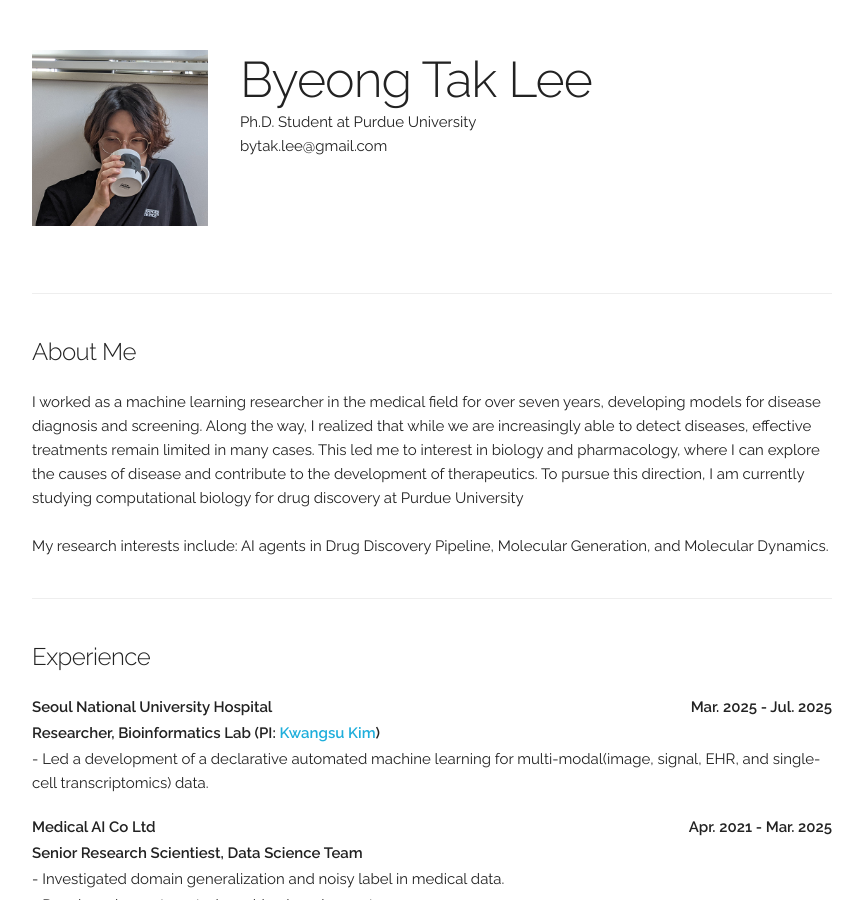
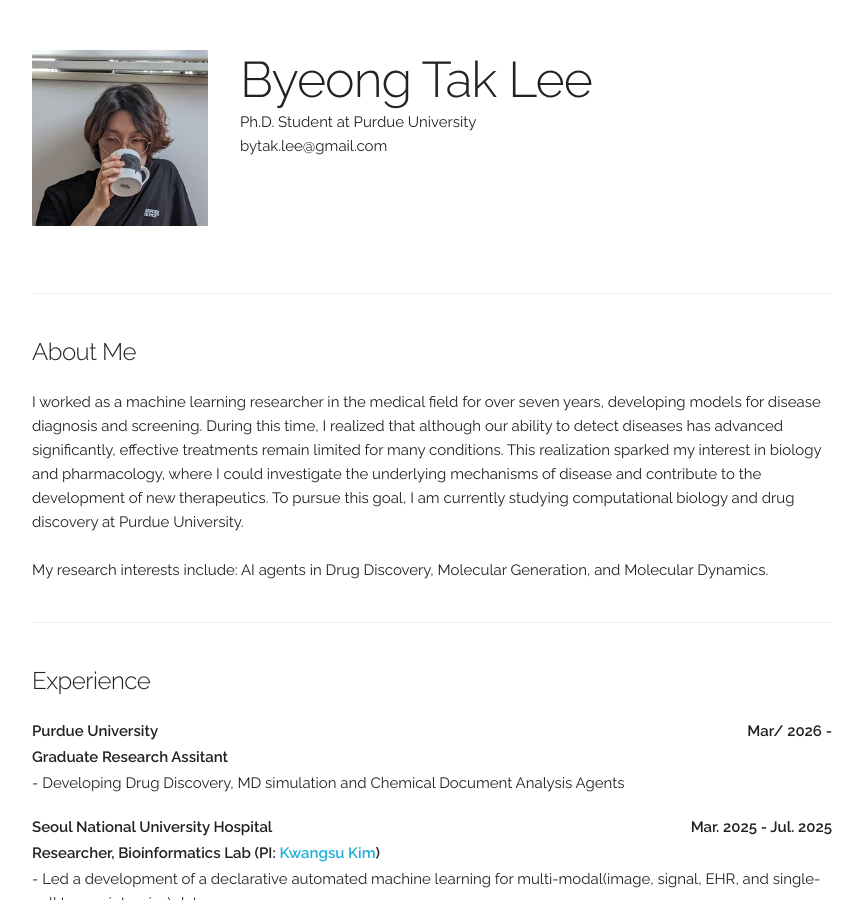
Before and after one commit to byeongtak/byeongtak.github.io, a Jekyll site: the page built from index.html, in a window 1280 px wide and 900 px high. Shown: the whole window, without its empty margins (208-1071 px from the left). Built offline with Jekyll 4.4.1, drawn with Linux system fonts in a browser that asks for light colours.

Commit message:
Update index.html

```diff
--- a/index.html
+++ b/index.html
@@ -15,13 +15,17 @@
 <!-- ========== About ========== -->
 <div class="docs-section" id="about">
   <h5>About Me</h5>
-	I worked as a machine learning researcher in the medical field for over seven years, developing models for disease diagnosis and screening.
+	<!-- I worked as a machine learning researcher in the medical field for over seven years, developing models for disease diagnosis and screening.
 	Along the way, I realized that while we are increasingly able to detect diseases, effective treatments remain limited in many cases.
 	This led me to interest in biology and pharmacology, where I can explore the causes of disease and contribute to the development of therapeutics.
-	To pursue this direction, I am currently studying computational biology for drug discovery at Purdue University
+	To pursue this direction, I am currently studying computational biology for drug discovery at Purdue University -->
+	I worked as a machine learning researcher in the medical field for over seven years, developing models for disease diagnosis and screening.
+	During this time, I realized that although our ability to detect diseases has advanced significantly, effective treatments remain limited for many conditions.
+	This realization sparked my interest in biology and pharmacology, where I could investigate the underlying mechanisms of disease and contribute to the development of new therapeutics.
+	To pursue this goal, I am currently studying computational biology and drug discovery at Purdue University.
 	<br><br>
 
-	My research interests include: AI agents in Drug Discovery Pipeline, Molecular Generation, and Molecular Dynamics.
+	My research interests include: AI agents in Drug Discovery, Molecular Generation, and Molecular Dynamics.
 
 </div>
 
@@ -37,6 +41,7 @@
 <!-- ========== Experience ========== -->
 <div class="docs-section" id="Experience">
   <h5>Experience</h5>
+
         <!-- <div class="paper">
           <p class="title"><b>Purdue University<b style="float:right;">Sep. 2025 - </b></b></p>
           <p class="title"><b>Graduate Student Researcher <b style="float:right;"></b></b></p>
@@ -45,6 +50,12 @@
 			<p></p>
         </div> -->
 
+		<div class="paper">
+          <p class="title"><b>Purdue University<b style="float:right;">Mar/ 2026 - </b></b></p>
+          <p class="title"><b>Graduate Research Assitant <b style="float:right;"></b></b></p>
+			<p> - Developing Drug Discovery, MD simulation and Chemical Document Analysis Agents </p>
+			<p></p>
+        </div>
 
         <div class="paper">
           <p class="title"><b>Seoul National University Hospital<b style="float:right;">Mar. 2025 - Jul. 2025</b></b></p>
```
